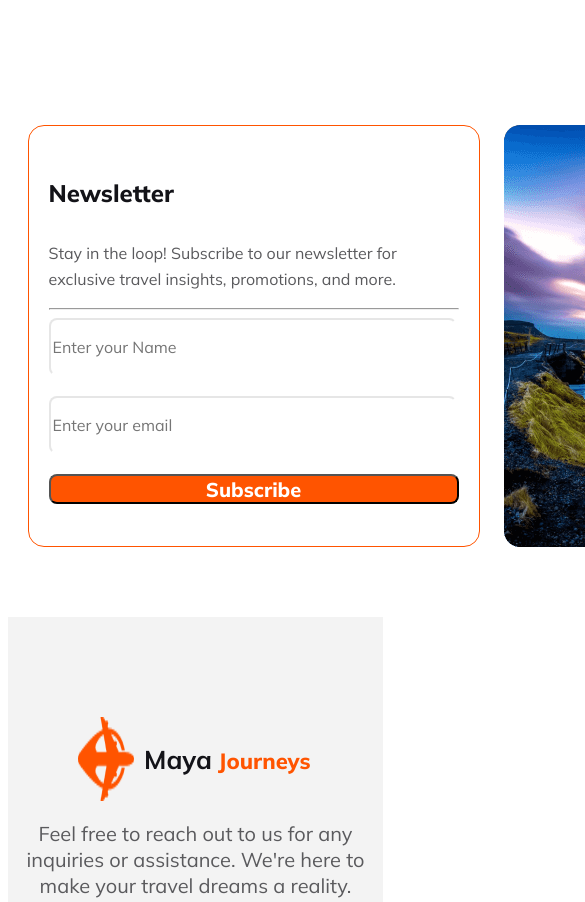
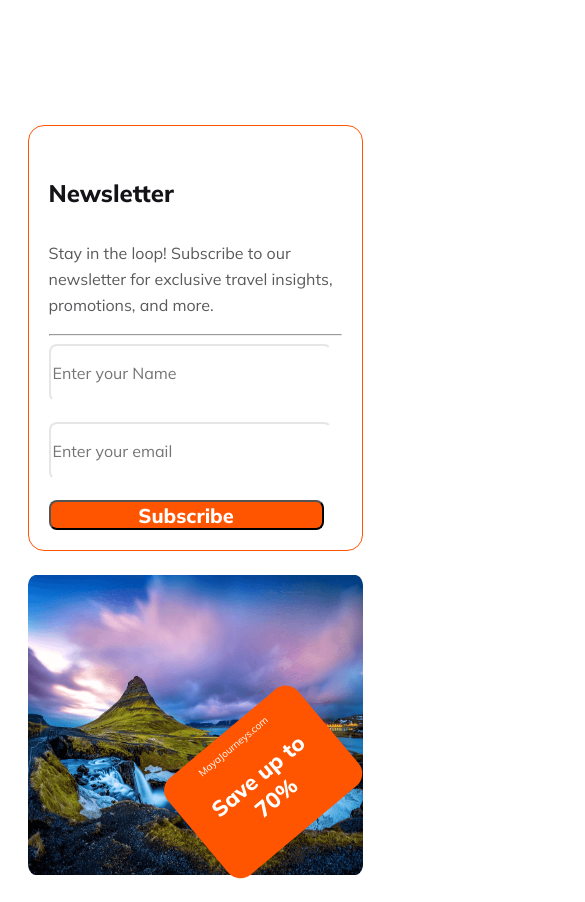
Before and after one commit to Samira-Bint-Taher/b9-a2, a plain HTML site: page index.html in a window 390 px wide. Shown: the part 4032-4934 px from the top of the page, 585 px wide, since content can reach past the window. Drawn offline with Linux system fonts and the light colour scheme.

Commit message:
responsive newsletter section

```diff
--- a/Styles/style.css
+++ b/Styles/style.css
@@ -495,7 +495,7 @@ hr.line1 {
     }
 
     .fame-tour,
-    .row1 {
+    .row1, .newsletter {
         flex-direction: column;
     }
 
@@ -511,7 +511,8 @@ hr.line1 {
     .row1 h4,
     .row2 h4,
     .footer-title,
-    .footer span {
+    .footer span,
+    .discount h2 {
         font-size: 22px;
     }
 
@@ -521,7 +522,8 @@ hr.line1 {
     .choose-us-des,
     .row1 p,
     .row2 p,
-    .footer-des {
+    .footer-des,
+    .discount p {
         font-size: 10px;
     }
 
@@ -621,7 +623,20 @@ hr.line1 {
     .row2 {
         left: 125px;
     }
-
+    .newsletter-content input,
+    .newsletter-content button{
+        width: 275px;
+        }
+    .newsletter-img img{
+        width: 335px;
+        height: 300px;
+    }
+   .discount{
+    left:150px;
+    width: 150px;
+    position: relative;
+    bottom: 160px;
+   }
     .footer {
         width: 375px;
         height: 500px;
```
